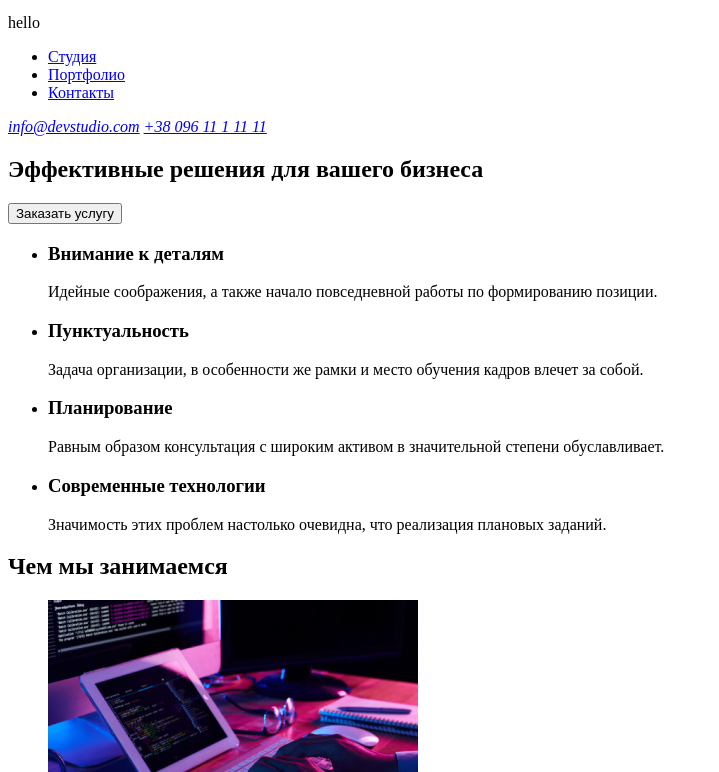
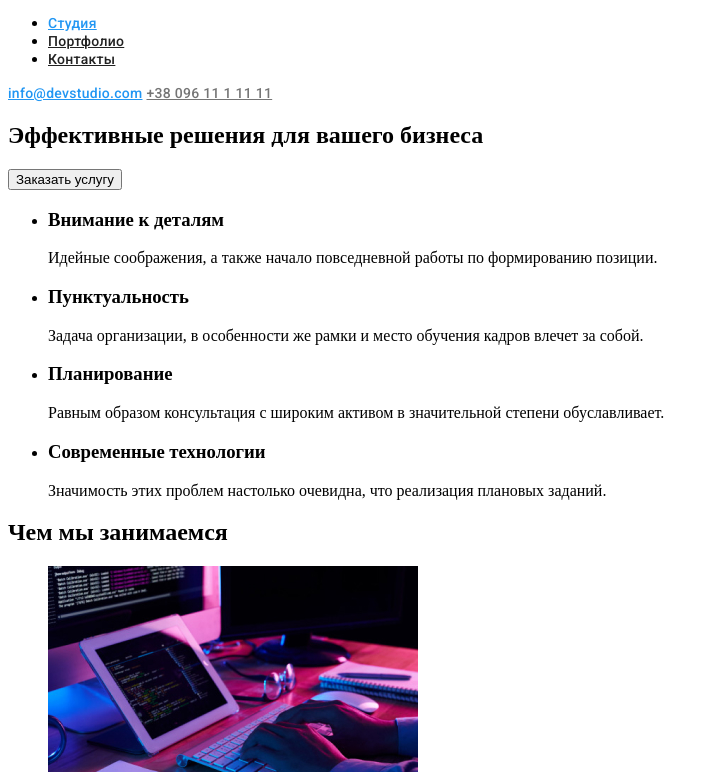
Before and after one commit to SvitlanaPristajchuk/goit-markup-hw-02, a plain HTML site: page index.html in a window 1280 px wide. Shown: the part 28-800 px from the top of the page, without its empty margins (0-719 px from the left). Drawn offline with Linux system fonts and the light colour scheme.

Commit message:
Проставленые стили в CSS блок header
Проставленые стили в CSS блок header

```diff
--- a/css/styles.css
+++ b/css/styles.css
@@ -0,0 +1,33 @@
+.navigation-list-link {
+  font-family: "Roboto", sans-serif;
+  font-weight: 500;
+  font-size: 14px;
+  line-height: 1.143;
+  letter-spacing: 0.02em;
+
+  color: #2196f3;
+}
+.navigation-list-link-other {
+  color: #212121;
+}
+.contact-email {
+  font-family: "Roboto", sans-serif;
+  font-weight: 500;
+  font-size: 14px;
+  line-height: 1.143;
+  letter-spacing: 0.02em;
+
+  color: #2196f3;
+}
+.contact-tel {
+  font-family: "Roboto", sans-serif;
+  font-weight: 500;
+  font-size: 14px;
+  line-height: 1.143;
+  letter-spacing: 0.02em;
+
+  color: #757575;
+}
+.contact {
+  font-style: normal;
+}
--- a/index.html
+++ b/index.html
@@ -13,21 +13,21 @@
     <header class="top-heder">
         <nav class="navigation">
         <a class="logo" href="WebStudio">WebStudio</a>
-<p>hello</p>
+
         <ul class="navigation-list">
             <li class="navigation-list-item">
                 <a class="navigation-list-link" href="#">Студия</a>
             </li>
             <li class="navigation-list-item">
-                <a  class="navigation-list-link" href="#">Портфолио</a>
+                <a  class="navigation-list-link navigation-list-link-other" href="#">Портфолио</a>
             </li>
             <li class="navigation-list-item">
-                <a class="navigation-list-link" href="#">Контакты</a>
+                <a class="navigation-list-link navigation-list-link-other" href="#">Контакты</a>
             </li>
         </ul>
         </nav>
-    <address class="address">
-        <a class="contact-meil" href="mailto:info@devstudio.com">info@devstudio.com</a>
+    <address class="contact">
+        <a class="contact-email" href="mailto:info@devstudio.com">info@devstudio.com</a>
         <a class="contact-tel" href="tel:+380961111111">+38 096 11 1 11 11</a>
      </address>
     </header>
```
